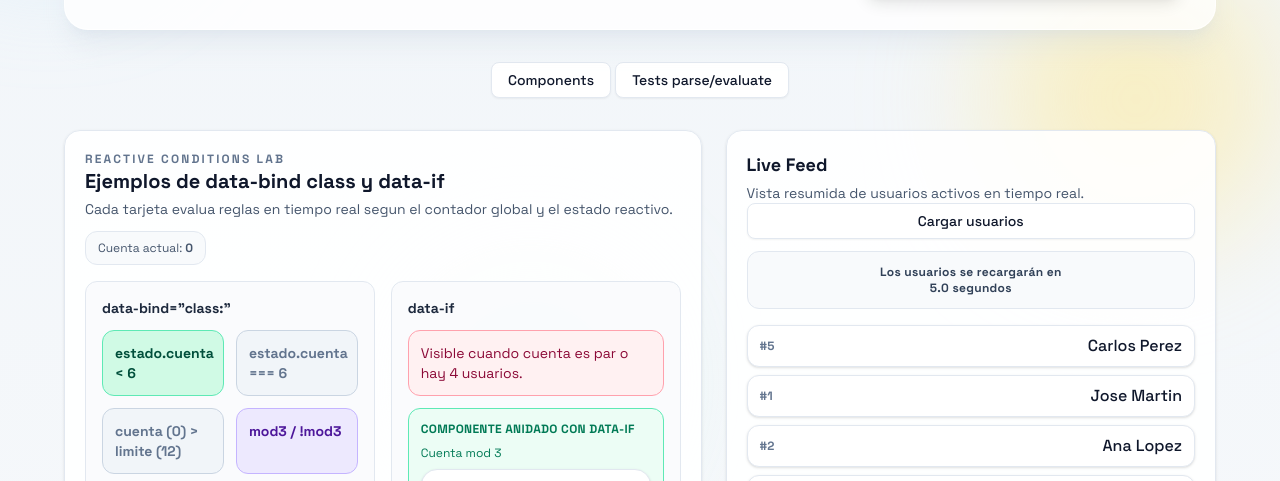
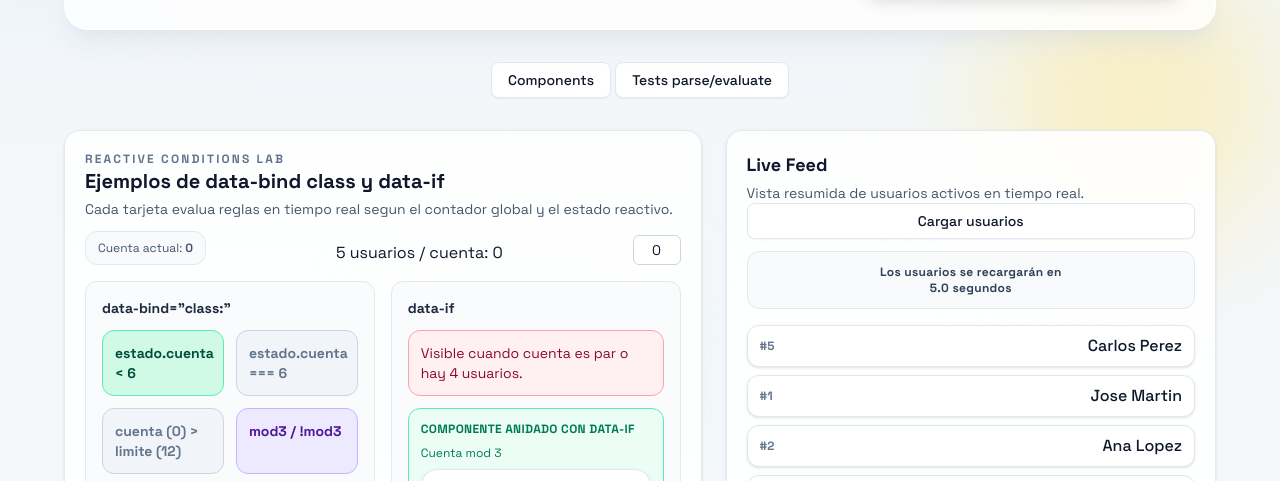
Before and after one commit to rcastrogo/VueReactivePocApp, a website: page public/index.html in a window 1280 px wide. Shown: the part 312-793 px from the top of the page. Drawn offline with nearby package versions, Linux system fonts and the light colour scheme.

Commit message:
feat: registerAction

```diff
--- a/public/index.html
+++ b/public/index.html
@@ -72,6 +72,11 @@
             <div class="rounded-xl border border-slate-200 bg-slate-50 px-3 py-2 text-xs text-slate-600">
               Cuenta actual: <strong data-bind="estado.cuenta"></strong>
             </div>
+            <div data-bind="invoke:action_01:a:b:$estado.cuenta"></div>
+            <input disabled
+              type="text"
+              class="app-input w-12 p-1 text-center"
+              data-bind="value:estado.cuenta" />
           </header>
 
           <div class="grid gap-4 xl:grid-cols-2">
--- a/public/js/lib.js
+++ b/public/js/lib.js
@@ -25,37 +25,80 @@ const rcg = (function () {
     html: (el, value) => el.innerHTML = value,
     class: (el, value) => el.className = value ?? '',
     show: (el, value) => el.style.display = value ? '' : 'none', // Visibility toggle
-    attr: (el, value, subTarget) => {                            // attr.href, attr.disabled
-      if (value === false || value === null) el.removeAttribute(subTarget);
-      else el.setAttribute(subTarget, value === true ? '' : value);
+    attr: (el, value, prop) => {                                 // attr.href, attr.disabled
+      if (value === false || value === null) el.removeAttribute(prop);
+      else el.setAttribute(prop, value === true ? '' : value);
     },
-    style: (el, value, subTarget) => el.style[subTarget] = value // style.color, style.backgroundColor
+    style: (el, value, prop) => el.style[prop] = value // style.color, style.backgroundColor
   };
+
+  function registerAction(name, action){
+    actions[name] = action;
+  }
+
+  function parseBinding(binding) {
+    // Split base expression and pipes, preserving literal || in expressions.
+    const parts = binding.split(/(?<!\|)\|(?!\|)/);
+    const baseExpr = parts[0].trim();
+    const rawPipes = parts.slice(1);
+    let action = 'text';
+    let path = baseExpr;
+    const firstColonIdx = baseExpr.indexOf(':');
+    if (firstColonIdx !== -1) {
+      action = baseExpr.slice(0, firstColonIdx).trim();
+      path = baseExpr.slice(firstColonIdx + 1).trim();
+    }
+    const [actionName, prop] = action.split('.');
+    return {
+      action: actionName,
+      path,
+      pipes: parsePipes(rawPipes),
+      prop
+    };
+  }
 
   function dataBind(el, context) {
     const rawBind = el.getAttribute('data-bind');
+    if (!rawBind) return;
     el.removeAttribute('data-bind');
-    const declarations = rawBind.split(';').map(d => d.trim()).filter(Boolean);
+    const bindings = rawBind.split(';').map(d => d.trim()).filter(Boolean);
 
-    declarations.forEach(declaration => {
-      // 1. Split the base expression from the pipes using "|"
-      // This protects any ":" that might exist inside pipe arguments
-      // const parts = declaration.split('|');
-      const parts = declaration.split(/(?<!\|)\|(?!\|)/);
-      const baseExpr = parts[0].trim();
-      const rawPipes = parts.slice(1);
-      // 2. Determine target and data path (defaulting to 'text' if no target is specified)
-      let rawTarget = 'text';
-      let dataPathStr = baseExpr;
-      const firstColonIdx = baseExpr.indexOf(':');
-      if (firstColonIdx !== -1) {
-        rawTarget = baseExpr.slice(0, firstColonIdx).trim();
-        dataPathStr = baseExpr.slice(firstColonIdx + 1).trim();
+    bindings.forEach(binding => {
+      const cfg = parseBinding(binding);
+      effect(() => {
+
+        if (cfg.action === 'invoke') {
+          const [handlerName, ...eventArgs] = cfg.path.split(':');
+          const resolvedArgs = resolveArgs(eventArgs, context);
+          const actionHandler = actions[handlerName];
+          if (actionHandler)
+            actionHandler(el, context, resolvedArgs);
+          else
+            console.error(
+              `Action handler "${handlerName}" not found for invoke directive.`
+            );
+          return;
         }
-      // 3. Parse sub-targets (e.g., "attr.href" -> targetName: "attr", subTarget: "href")
-      const [targetName, subTarget] = rawTarget.split('.');
-      // 4. Parse pipes safely
-      const parsedPipes = rawPipes.map(p => {
+
+        let value = resolve(cfg.path, context);
+        if (cfg.action === 'class')
+          value = value === undefined
+            ? parseClassName(cfg.path, context)
+            : parseClassName(value, context);
+
+        value = cfg.pipes.apply(value);
+
+        const actionHandler = actions[cfg.action];
+        if (actionHandler)
+          actionHandler(el, value, cfg.prop);
+        else
+          el[cfg.action] = value;
+      });
+    });
+  }
+
+  function parsePipes(value){
+    const parsed = value.map(p => {
       const pipeStr = p.trim();
       const pipeColonIdx = pipeStr.indexOf(':');
       // If there's a colon, separate name and argument.
@@ -68,33 +111,14 @@ const rcg = (function () {
       }
       return { name: pipeStr, arg: undefined };
     });
-      // 5. Create the reactive effect for THIS specific declaration
-      effect(() => {
-        // A. Navigate the context object to get the raw value
-        let value = resolve(dataPathStr, context);
-        if (targetName === 'class') {
-          if (value === undefined) {
-            value = parseClassName(dataPathStr, context);
-          } else {
-            value = parseClassName(value, context);
-          }
-        }
-        // B. Apply the pipe chain in order
-        value = parsedPipes.reduce((currentVal, pipeDef) => {
+    return {
+      apply: (value) => {
+        return parsed.reduce((currentVal, pipeDef) => {
           const pipeFunc = pipes[pipeDef.name];
           return pipeFunc ? pipeFunc(currentVal, pipeDef.arg) : currentVal;
         }, value);
-        // C. Execute the action on the DOM element
-        const actionHandler = actions[targetName];
-        if (actionHandler) {
-          actionHandler(el, value, subTarget);
-        } else {
-          // Fallback: If not a predefined action, assign it as a native DOM property
-          // Useful for input fields: "value: state.text"
-          el[rawTarget] = value;
       }
-      });
-    });
+    }
   }
 
   function parseOperand(valRaw, ctx) {
@@ -522,7 +546,8 @@ const rcg = (function () {
     registerComponent,
     buildElement,
     evaluateCondition,
-    parseOperand
+    parseOperand,
+    registerAction
   };
 
 })();
--- a/public/js/main.js
+++ b/public/js/main.js
@@ -204,6 +204,13 @@ function initAll() {
     }
   }
 
+  rcg.registerAction('action_01', (el, ctx, args) => {
+    const extra = ctx.estado.cuenta;
+    const count = ctx.estado.users.length;
+    el.textContent = String(count) + ' usuarios / cuenta: ' + String(extra);
+    // console.log(el.textContent);
+  })
+
   rcg.hydrate(document, { estado, par, mod3, ...handlers });
 
   effect(() => {
```
Also changed, not shown: public/css/tailwind.css. Lines whose indentation alone changed are shown as unchanged.
